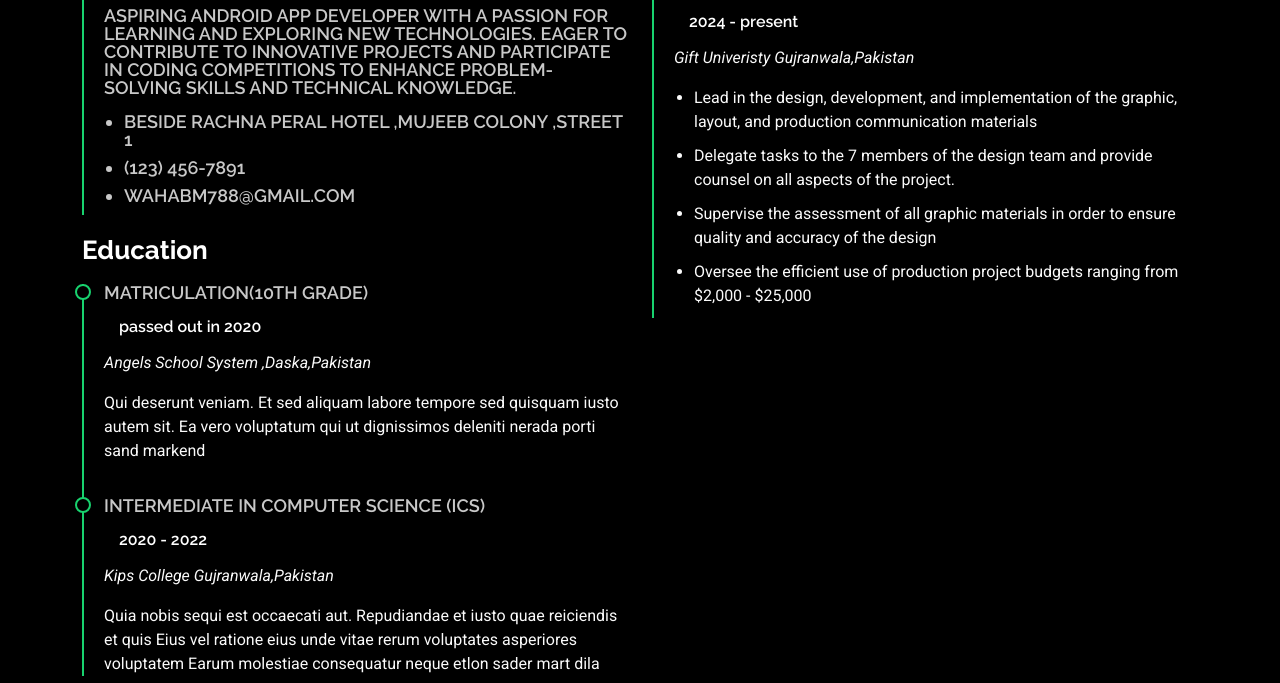
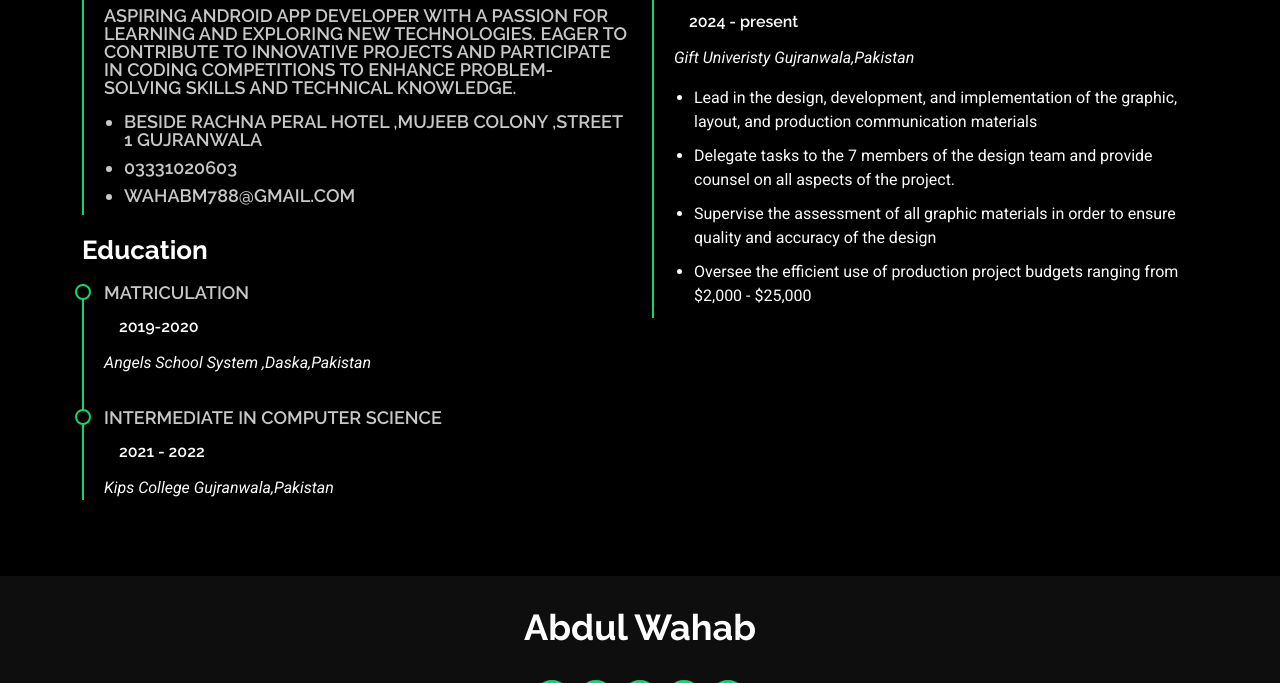
Before and after one commit to abdulwahab1007/Personal, a plain HTML site: page resume.html in a window 1280 px wide. Shown: the part 557-1240 px from the top of the page. Drawn offline with Linux system fonts and the light colour scheme.

Commit message:
Update resume.html

```diff
--- a/resume.html
+++ b/resume.html
@@ -121,25 +121,25 @@
                 participate in coding competitions to enhance problem-solving skills and technical knowledge.
               </p>
               <ul>
-                <li>Beside Rachna Peral Hotel ,Mujeeb Colony ,Street 1 </li>
-                <li>(123) 456-7891</li>
+                <li>Beside Rachna Peral Hotel ,Mujeeb Colony ,Street 1 Gujranwala </li>
+                <li>03331020603</li>
                 <li>wahabm788@gmail.com</li>
               </ul>
             </div><!-- Edn Resume Item -->
 
             <h3 class="resume-title">Education</h3>
             <div class="resume-item">
-              <h4>Matriculation(10th Grade)</h4>
-              <h5>passed out in 2020 </h5>
+              <h4>Matriculation</h4>
+              <h5>2019-2020 </h5>
               <p><em> Angels School System ,Daska,Pakistan </em></p>
-              <p>Qui deserunt veniam. Et sed aliquam labore tempore sed quisquam iusto autem sit. Ea vero voluptatum qui ut dignissimos deleniti nerada porti sand markend</p>
+
             </div><!-- Edn Resume Item -->
 
             <div class="resume-item">
-              <h4> Intermediate in Computer Science (ICS)</h4>
-              <h5>2020 - 2022</h5>
+              <h4> Intermediate in Computer Science </h4>
+              <h5>2021 - 2022</h5>
               <p><em>Kips College Gujranwala,Pakistan </em></p>
-              <p>Quia nobis sequi est occaecati aut. Repudiandae et iusto quae reiciendis et quis Eius vel ratione eius unde vitae rerum voluptates asperiores voluptatem Earum molestiae consequatur neque etlon sader mart dila</p>
+
             </div><!-- Edn Resume Item -->
 
           </div>
```
